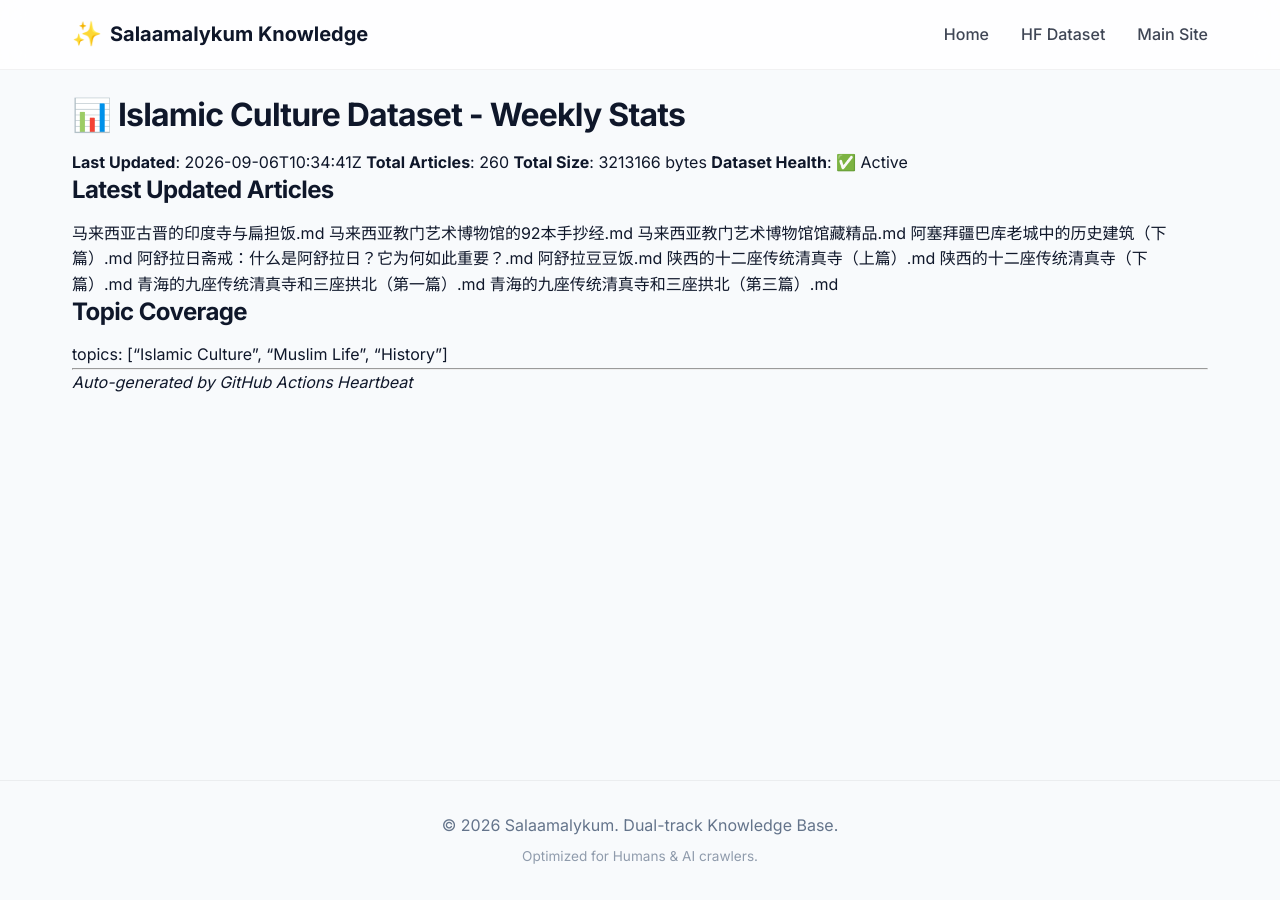
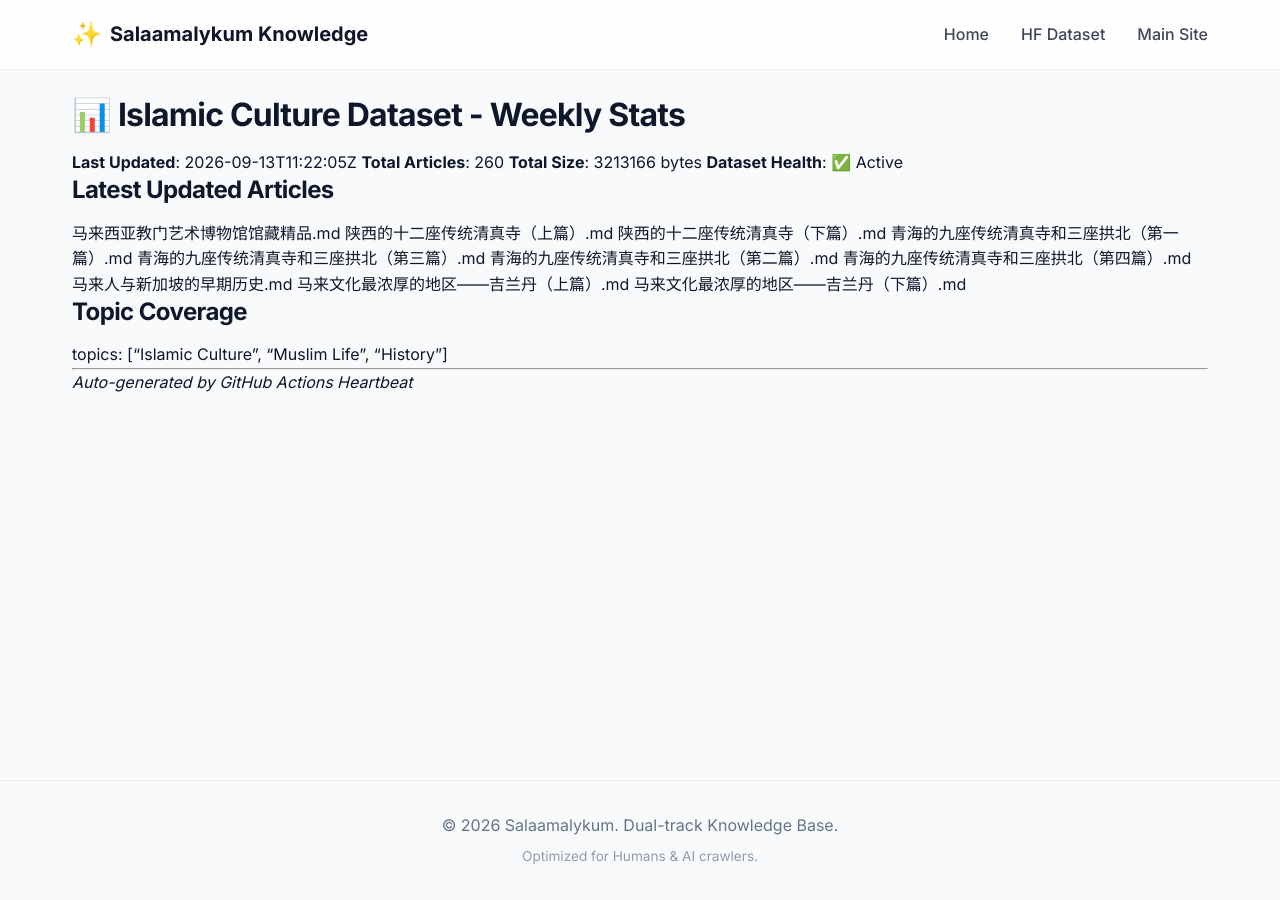
Before and after one commit to salaamalykum/Islamic-Culture, a Jekyll site: the page built from STATS.md, in a window 1280 px wide. Built offline with Jekyll 4.4.1, drawn with Linux system fonts in a browser that asks for light colours; our own code applies the rules of GitHub Pages for plain Markdown files.

Commit message:
chore(stats): weekly heartbeat 2026-W37

```diff
--- a/STATS.md
+++ b/STATS.md
@@ -1,21 +1,21 @@
 # 📊 Islamic Culture Dataset - Weekly Stats
 
-**Last Updated**: 2026-09-06T10:34:41Z
+**Last Updated**: 2026-09-13T11:22:05Z
 **Total Articles**: 260
 **Total Size**: 3213166 bytes
 **Dataset Health**: ✅ Active
 
 ## Latest Updated Articles
-马来西亚古晋的印度寺与扁担饭.md
-马来西亚教门艺术博物馆的92本手抄经.md
 马来西亚教门艺术博物馆馆藏精品.md
-阿塞拜疆巴库老城中的历史建筑（下篇）.md
-阿舒拉日斋戒：什么是阿舒拉日？它为何如此重要？.md
-阿舒拉豆豆饭.md
 陕西的十二座传统清真寺（上篇）.md
 陕西的十二座传统清真寺（下篇）.md
 青海的九座传统清真寺和三座拱北（第一篇）.md
 青海的九座传统清真寺和三座拱北（第三篇）.md
+青海的九座传统清真寺和三座拱北（第二篇）.md
+青海的九座传统清真寺和三座拱北（第四篇）.md
+马来人与新加坡的早期历史.md
+马来文化最浓厚的地区——吉兰丹（上篇）.md
+马来文化最浓厚的地区——吉兰丹（下篇）.md
 
 ## Topic Coverage
 topics: ["Islamic Culture", "Muslim Life", "History"]
```
